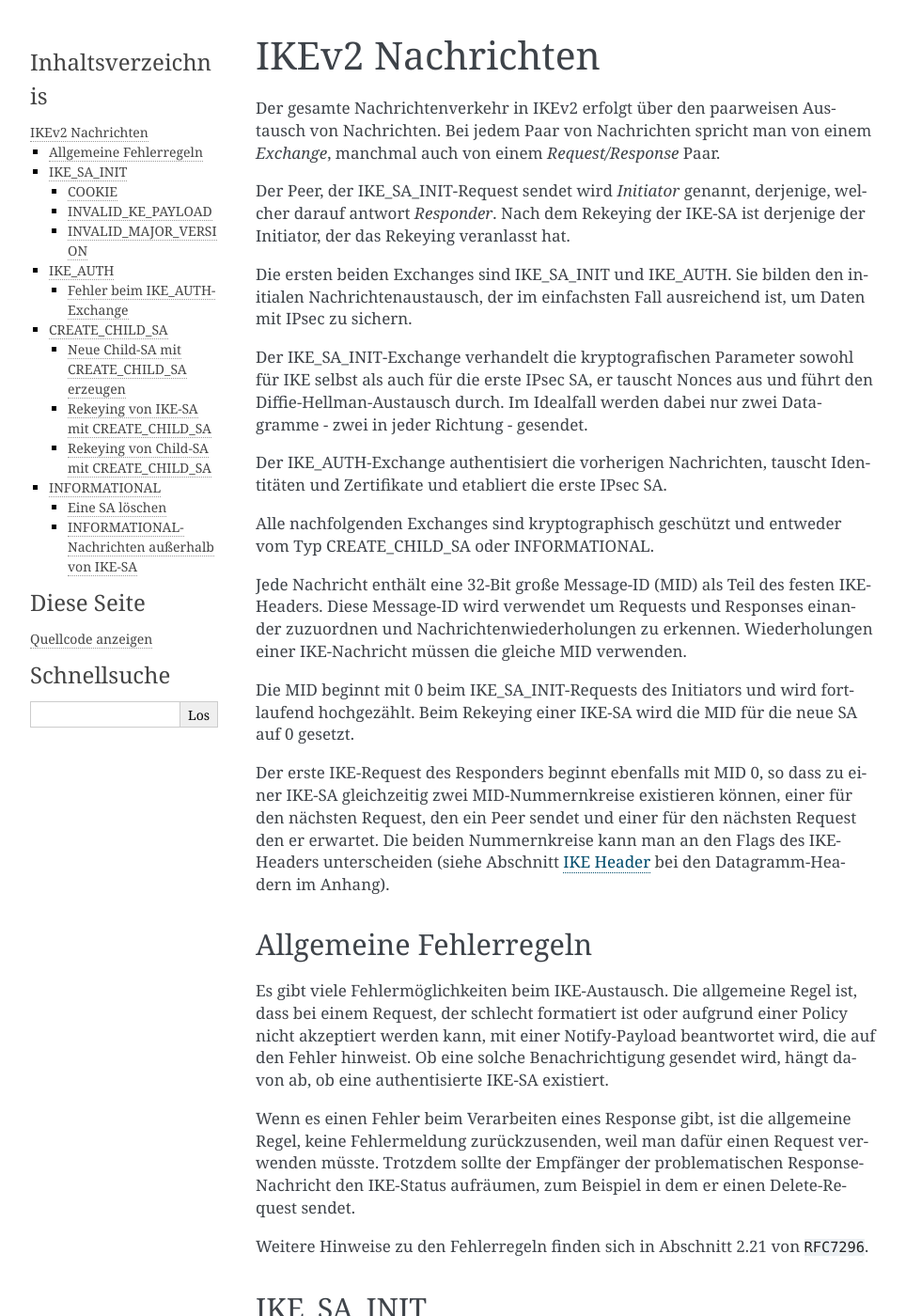
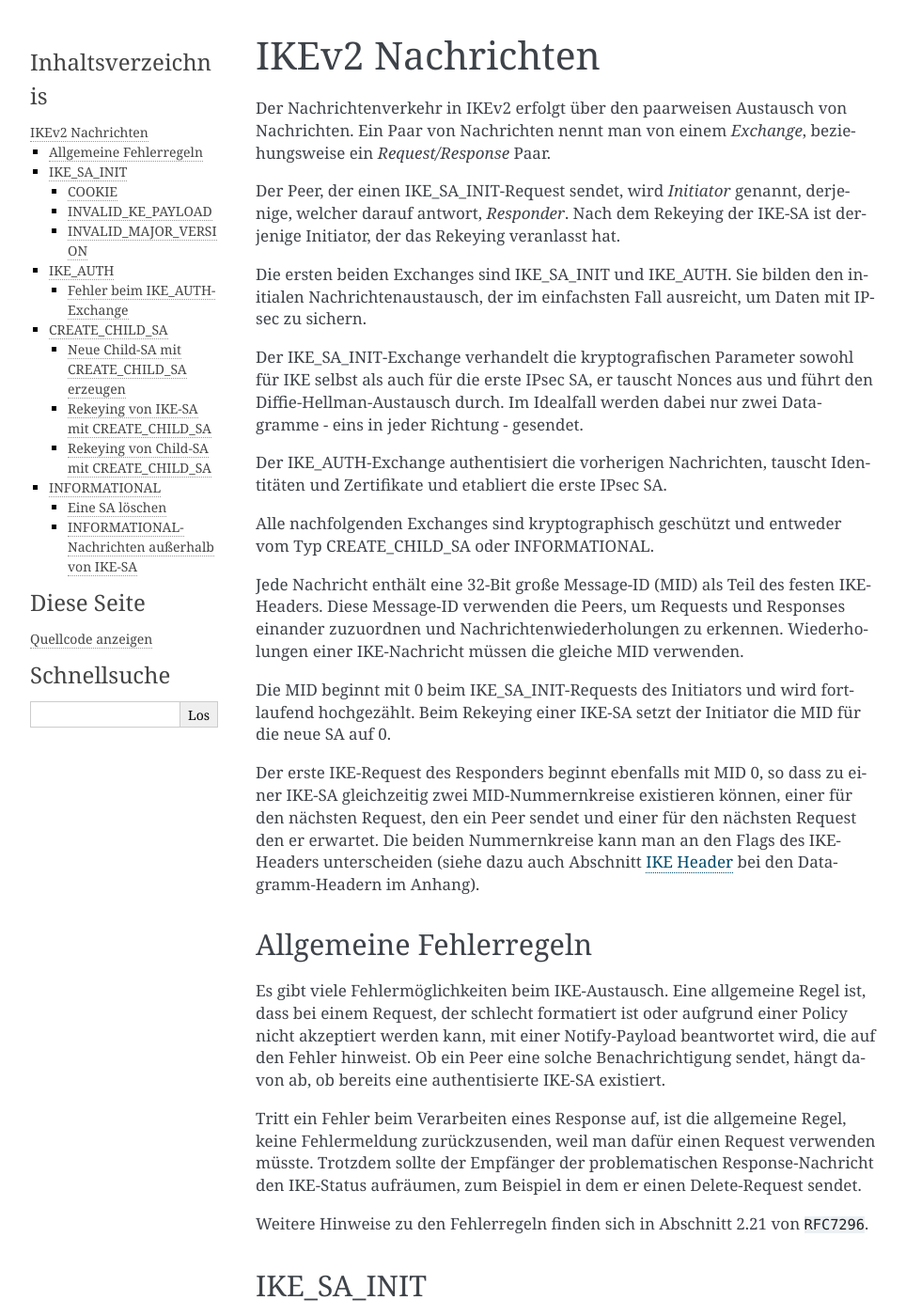
Before and after one commit to matwei-books/Fehlersuche-bei-IPsec-VPN-mit-IKEv2, a Sphinx documentation site: the page built from source/ikev2/nachrichten.rst, in a window 1280 px wide and 1400 px high. Shown: the whole window at 94% size, without its empty margins (148-1112 px from the left). Built offline with Sphinx 7.4.7, drawn with Linux system fonts in a browser that asks for light colours; cross-references to code outside the pages are shown as plain code; some of the changed text lies outside the part shown.

Commit message:
Text überarbeitet

```diff
--- a/source/ikev2/nachrichten.rst
+++ b/source/ikev2/nachrichten.rst
@@ -8,28 +8,28 @@ IKEv2 Nachrichten
 .. index:: Request/Response
    see: Request/Response; Nachrichten
 
-Der gesamte Nachrichtenverkehr in IKEv2 erfolgt über den paarweisen
+Der Nachrichtenverkehr in IKEv2 erfolgt über den paarweisen
 Austausch von Nachrichten.
-Bei jedem Paar von Nachrichten spricht man von einem *Exchange*,
-manchmal auch von einem *Request/Response* Paar.
+Ein Paar von Nachrichten nennt man von einem *Exchange*,
+beziehungsweise ein *Request/Response* Paar.
 
 .. index:: Initiator, Responder
 
-Der Peer, der IKE_SA_INIT-Request sendet wird *Initiator* genannt,
-derjenige, welcher darauf antwort *Responder*.
-Nach dem Rekeying der IKE-SA ist derjenige der Initiator, der das
+Der Peer, der einen IKE_SA_INIT-Request sendet, wird *Initiator* genannt,
+derjenige, welcher darauf antwort, *Responder*.
+Nach dem Rekeying der IKE-SA ist derjenige Initiator, der das
 Rekeying veranlasst hat.
 
 .. index:: Nachrichten; initiale
 
 Die ersten beiden Exchanges sind IKE_SA_INIT und IKE_AUTH.
 Sie bilden den initialen Nachrichtenaustausch, der im einfachsten Fall
-ausreichend ist, um Daten mit IPsec zu sichern.
+ausreicht, um Daten mit IPsec zu sichern.
 
 Der IKE_SA_INIT-Exchange verhandelt die kryptografischen Parameter
 sowohl für IKE selbst als auch für die erste IPsec SA, er tauscht Nonces
 aus und führt den Diffie-Hellman-Austausch durch. Im Idealfall werden
-dabei nur zwei Datagramme - zwei in jeder Richtung - gesendet.
+dabei nur zwei Datagramme - eins in jeder Richtung - gesendet.
 
 Der IKE_AUTH-Exchange authentisiert die vorherigen Nachrichten, tauscht
 Identitäten und Zertifikate und etabliert die erste IPsec SA.
@@ -41,33 +41,33 @@ vom Typ CREATE_CHILD_SA oder INFORMATIONAL.
 
 Jede Nachricht enthält eine 32-Bit große Message-ID (MID) als Teil des
 festen IKE-Headers.
-Diese Message-ID wird verwendet um Requests und Responses einander
+Diese Message-ID verwenden die Peers, um Requests und Responses einander
 zuzuordnen und Nachrichtenwiederholungen zu erkennen. Wiederholungen
 einer IKE-Nachricht müssen die gleiche MID verwenden.
 
 Die MID beginnt mit 0 beim IKE_SA_INIT-Requests des Initiators und wird
 fortlaufend hochgezählt.
-Beim Rekeying einer IKE-SA wird die MID für die neue SA auf 0 gesetzt.
+Beim Rekeying einer IKE-SA setzt der Initiator die MID für die neue SA auf 0.
 
 Der erste IKE-Request des Responders beginnt ebenfalls mit MID 0, so
 dass zu einer IKE-SA gleichzeitig zwei MID-Nummernkreise existieren
 können, einer für den nächsten Request, den ein Peer sendet und einer
 für den nächsten Request den er erwartet.
 Die beiden Nummernkreise kann man an den Flags des IKE-Headers
-unterscheiden (siehe Abschnitt :ref:`anhang/datagram-header:IKE Header`
+unterscheiden (siehe dazu auch Abschnitt :ref:`anhang/datagram-header:IKE Header`
 bei den Datagramm-Headern im Anhang).
 
 Allgemeine Fehlerregeln
 -----------------------
 
 Es gibt viele Fehlermöglichkeiten beim IKE-Austausch.
-Die allgemeine Regel ist, dass bei einem Request, der schlecht
+Eine allgemeine Regel ist, dass bei einem Request, der schlecht
 formatiert ist oder aufgrund einer Policy nicht akzeptiert werden kann,
 mit einer Notify-Payload beantwortet wird, die auf den Fehler hinweist.
-Ob eine solche Benachrichtigung gesendet wird, hängt davon ab, ob eine
-authentisierte IKE-SA existiert.
+Ob ein Peer eine solche Benachrichtigung sendet, hängt davon ab, ob
+bereits eine authentisierte IKE-SA existiert.
 
-Wenn es einen Fehler beim Verarbeiten eines Response gibt, ist die
+Tritt ein Fehler beim Verarbeiten eines Response auf, ist die
 allgemeine Regel, keine Fehlermeldung zurückzusenden, weil man dafür
 einen Request verwenden müsste. Trotzdem sollte der Empfänger der
 problematischen Response-Nachricht den IKE-Status aufräumen, zum
@@ -119,9 +119,8 @@ Alle Fehler beim IKE_SA_INIT-Austausch führen zum Scheitern des
 Austausches. Einige Fehlermeldungen, wie COOKIE, INVALID_KE_PAYLOAD
 oder INVALID_MAJOR_VERSION können jedoch zu einem nachfolgenden
 erfolgreichen IKE_SA_INIT-Austausch führen. Da diese Fehlermeldungen
-nicht authentisiert sind, sollte der Initiator es noch einige Zeit
-versuchen, bevor er aufgibt. Dabei soll er nicht unmittelbar auf die
-Fehlerbenachrichtigung reagieren, es sei denn sie enthält einen der
+nicht authentisiert sind, sollte der Initiator nicht unmittelbar auf die
+Fehlerbenachrichtigung reagieren, es sei denn, sie enthält einen der
 oben genannten korrigierenden Hinweise.
 
 Diese schauen wir uns nun an.
@@ -203,8 +204,11 @@ INVALID_MAJOR_VERSION
 
 Diese Nachrichten sollten nur auftreten, wenn ein Request mit einer
 Major-Version größer als 2 ankommt, was zum gegenwärtigen Zeitpunkt
-darauf hindeutet, dass etwas ernsthaft schief gegangen ist weil es im
-Moment noch keine IKE-Version größer als 2 gibt.
+darauf hindeutet, dass etwas ernsthaft schief gegangen ist, da es zur
+Zeit noch keine IKE-Version größer als 2 gibt.
+
+Kommt ein Request mit Major-Version 1, ist beim Peer IKEv1 konfiguriert.
+Das kann man durch Nachfragen klären.
 
 .. index:: ! IKE_AUTH
    single: Nachrichten; IKE_AUTH
```
Also changed, not shown: other parts of source/ikev2/nachrichten.rst (+9 -7 lines).
